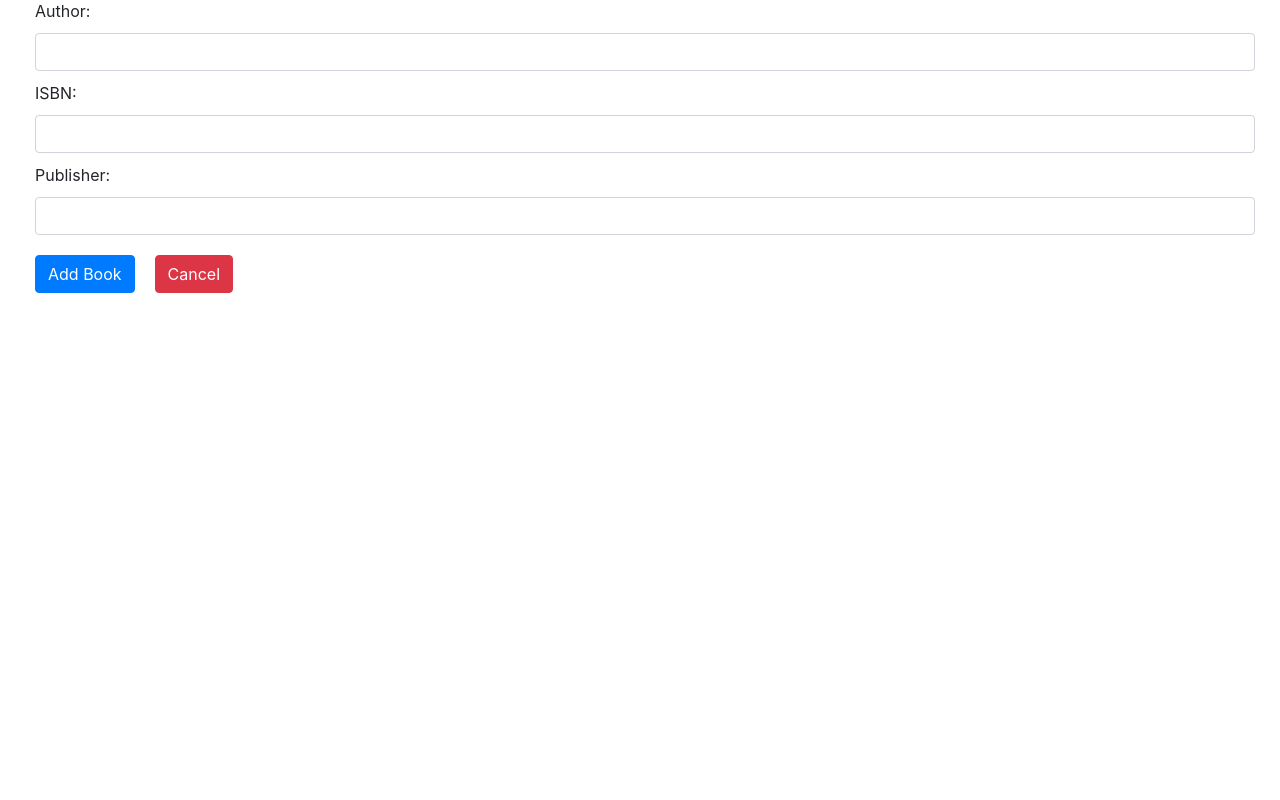
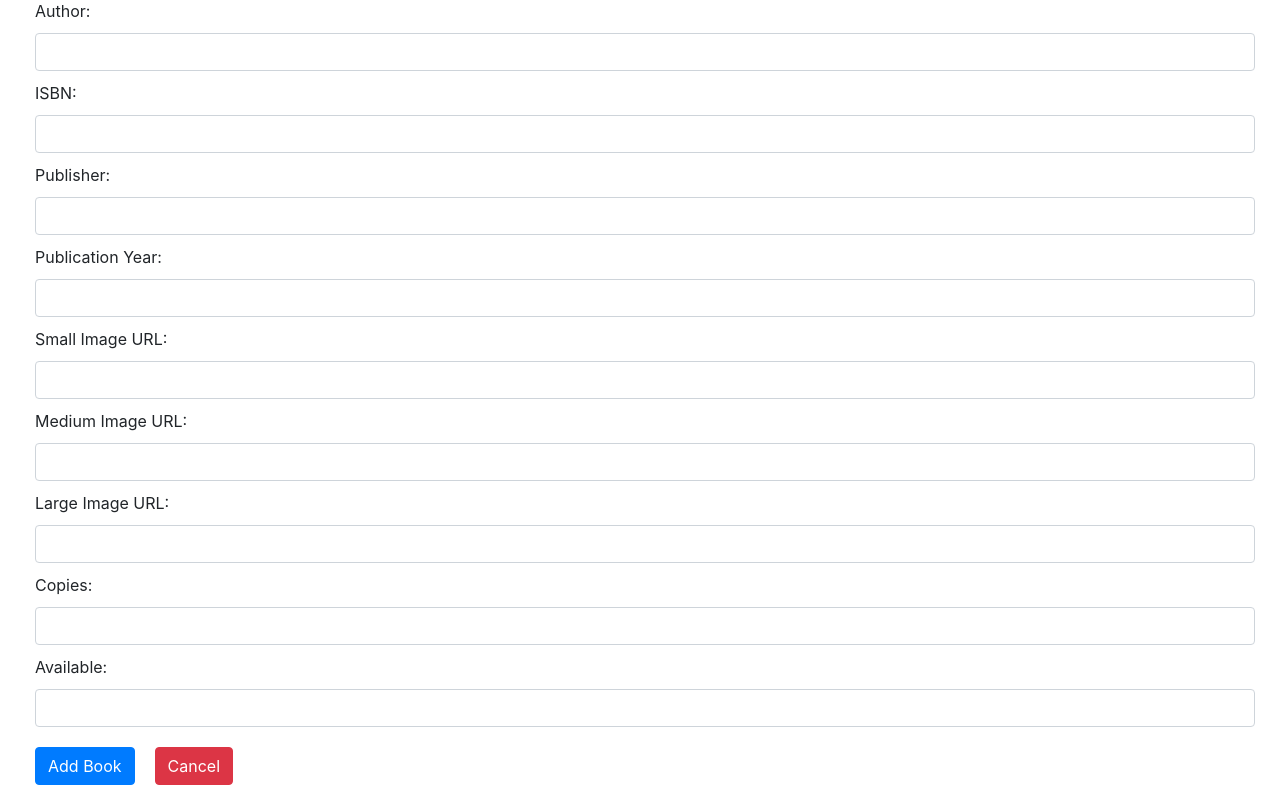
Before and after one commit to Hack-Diversity/CSCL_TeamWolf_MiniProject, a React (Create React App) app in the folder client/: page /admin/book/create in a window 1280 px wide. Shown: the part 294-1094 px from the top of the page. Before the commit the page ends 800 px from the top, so only its background shows below. Built offline with nearby package versions, Linux system fonts and the light colour scheme.

Commit message:
added routing to the userbooklist

```diff
--- a/client/src/app/index.js
+++ b/client/src/app/index.js
@@ -11,7 +11,7 @@ function App() {
         <Router>
             <NavBar />
             <Switch>
-            <Route path="/catalog/books" exact component={UserBooksList} />
+                <Route path="/catalog/books" exact component={UserBooksList} />
                 <Route path="/catalog/book/:id" exact component={BookInfo} />
                 <Route path="/admin/dashboard" exact component={AdminDashboard} />
                 <Route path="/admin/book/create" exact component={CreateBook} />
--- a/client/src/pages/BookInfo.jsx
+++ b/client/src/pages/BookInfo.jsx
@@ -49,7 +49,7 @@ class BookInfo extends Component {
         super(props);
         this.state = {
 
-            title: '',
+            title:'',
             isbn: '',
             author: '',
             publication_year: '',
@@ -59,12 +59,11 @@ class BookInfo extends Component {
             available: '',
 
         }
-        console.log(this.props)
     }
 
 
     componentDidMount = async () => {
-        const id = this.props.match.params._id;
+        const id = this.props.match.params._id; //Undefined
         await api.getBook(id).then(book => {
             this.setState({
                 title: this.book.data.title,
@@ -132,9 +131,10 @@ class BookInfo extends Component {
         console.log(book)
 
         return (
-            <p>Work to be done</p>
-            // Work to be done
-        )
+            <>
+                <p>Work to be done</p>
+            </>
+        );
 
     }
 }
--- a/client/src/pages/CreateBook.jsx
+++ b/client/src/pages/CreateBook.jsx
@@ -49,7 +49,7 @@ class CreateBook extends Component {
             image_url_m: '',
             image_url_l: '',
             copies: '',
-            available: '',
+            available: ''
         }
     }
 
@@ -73,9 +73,39 @@ class CreateBook extends Component {
         this.setState({ publisher })
     }
 
+    handleChangeInputPublicationYear = async event => {
+        const publication_year = event.target.value
+        this.setState({ publication_year })
+    }
+
+    handleChangeInputSmallImageURL = async event => {
+        const image_url_s = event.target.value
+        this.setState({ image_url_s })
+    }
+
+    handleChangeInputMediumImageURL = async event => {
+        const image_url_m = event.target.value
+        this.setState({ image_url_m })
+    }
+
+    handleChangeInputLargeImageURL = async event => {
+        const image_url_l = event.target.value
+        this.setState({ image_url_l })
+    }
+
+    handleChangeInputCopies = async event => {
+        const copies = event.target.value
+        this.setState({ copies })
+    }
+
+    handleChangeInputAvailable = async event => {
+        const available = event.target.value
+        this.setState({ available })
+    }
+
     handleAddBook = async () => {
-        const { title, author, isbn } = this.state
-        const payload = { title, author, isbn}
+        const { title, author, isbn, publisher, publication_year, image_url_s, image_url_m, image_url_l, copies, available } = this.state
+        const payload = { title, author, isbn, publisher, publication_year, image_url_s, image_url_m, image_url_l, copies, available}
 
         await api.addBook(payload).then(res => {
             window.alert(`Book created successfully`)
@@ -83,12 +113,19 @@ class CreateBook extends Component {
                 title: '',
                 author: '',
                 isbn: '',
+                publisher: '',
+                publication_year: '',
+                image_url_s: '',
+                image_url_m: '',
+                image_url_l: '',
+                copies: '',
+                available: '',
             })
         })
     }
 
     render() {
-        const { title, author, isbn, publisher } = this.state
+        const { title, author, isbn, publisher, publication_year, image_url_s, image_url_m, image_url_l, copies, available } = this.state
         return (
             <Wrapper>
                 <Title>Create Book</Title>
@@ -121,6 +158,48 @@ class CreateBook extends Component {
                     onChange={this.handleChangeInputPublisher}
                 />
 
+                <Label>Publication Year: </Label>
+                <InputText
+                    type="number"
+                    value={publication_year}
+                    onChange={this.handleChangeInputPublicationYear}
+                />
+
+                <Label>Small Image URL: </Label>
+                <InputText
+                    type="text"
+                    value={image_url_s}
+                    onChange={this.handleChangeInputSmallImageURL}
+                />
+
+            <Label>Medium Image URL: </Label>
+                <InputText
+                    type="text"
+                    value={image_url_m}
+                    onChange={this.handleChangeInputMediumImageURL}
+                />
+
+            <Label>Large Image URL: </Label>
+                <InputText
+                    type="text"
+                    value={image_url_l}
+                    onChange={this.handleChangeInputLargeImageURL}
+                />
+
+            <Label>Copies: </Label>
+                <InputText
+                    type="text"
+                    value={copies}
+                    onChange={this.handleChangeInputCopies}
+                />
+
+            <Label>Available: </Label>
+                <InputText
+                    type="text"
+                    value={available}
+                    onChange={this.handleChangeInputAvailable}
+                />
+
                 <Button onClick={this.handleAddBook}>Add Book</Button>
                 <CancelButton href={'/catalog/books'}>Cancel</CancelButton>
             </Wrapper>
--- a/client/src/pages/UserBooksList.jsx
+++ b/client/src/pages/UserBooksList.jsx
@@ -5,6 +5,7 @@ import api from '../api'
 import styled from 'styled-components'
 
 import 'react-table/react-table.css'
+import BookInfo from './BookInfo'
 
 const Wrapper = styled.div`
     padding: 0 40px 40px 40px;
@@ -31,14 +32,23 @@ class UserBooksList extends Component {
         })
     }
 
+    routeChange=(id)=> {
+        let path = `/catalog/book/${id}`;
+        this.props.history.push(path);
+      }
+
+
     render() {
         const { books, isLoading } = this.state
-
         const columns = [
             {
                 Header: 'ID',
                 accessor: '_id',
                 filterable: true,
+                Cell: ({ original }) => (
+                    <a value={original._id} onClick={() => this.routeChange(original._id)} >
+                        {original._id}
+                    </a>)
             },
             {
                 Header: 'Title',
```
